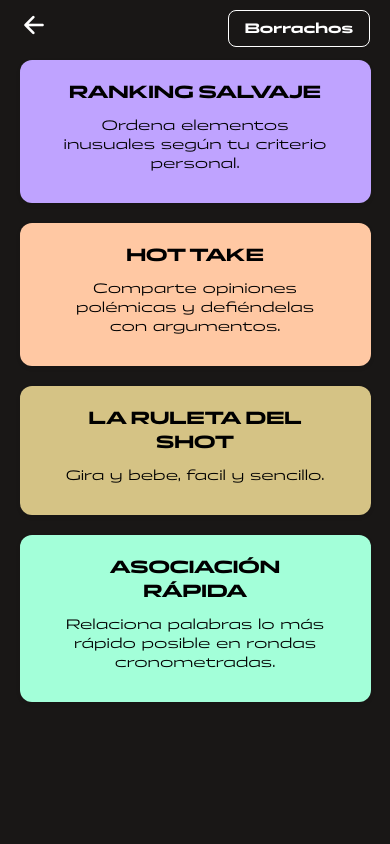
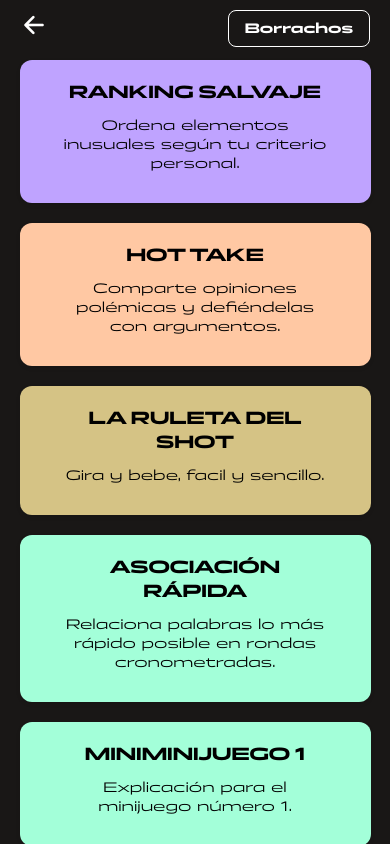
Before and after one commit to jgarcia311999/D.A.M, a React Native app: screen /MiniGames in a window 390 px wide. Built offline with nearby package versions, Linux system fonts and the light colour scheme.

Commit message:
creada la pagina de varios minigames, donde pondremos la descripcion de varios juegos

```diff
--- a/App.tsx
+++ b/App.tsx
@@ -18,6 +18,7 @@ import MiniGamesScreen from './screens/MiniGamesScreen';
 import MiniGame1 from './screens/miniGames/MiniGame1';
 import MiniGame2 from './screens/miniGames/MiniGame2';
 import MiniGame4 from './screens/miniGames/MiniGame4';
+import VariosMinigames from './screens/miniGames/VariosMinigames';
 import CreaTuFrase from './screens/CreaTuFrase';
 import TodasLasFrasesScreen from './screens/TodasLasFrasesScreen';
 
@@ -62,6 +63,7 @@ export default function App() {
           <Stack.Screen name="MiniGame1" component={MiniGame1} options={{ headerShown: false }} />
           <Stack.Screen name="MiniGame2" component={MiniGame2} />
           <Stack.Screen name="MiniGame4" component={MiniGame4} />
+          <Stack.Screen name="VariosMinigames" component={VariosMinigames} options={{ headerShown: false }} />
         </Stack.Navigator>
       </NavigationContainer>
     </GestureHandlerRootView>
--- a/screens/HomeScreen.js
+++ b/screens/HomeScreen.js
@@ -46,7 +46,7 @@ const juegos = [
     screen: 'MiniGames',
     imagen: PjsBotellines,
     imagenEstilo: { width: '80%', height: height * 0.35, resizeMode: 'contain' },
-    color: '#a3ffd9',
+    color: '#70B77E',
   },
   /* {
     id: 5,
@@ -364,7 +364,7 @@ const styles = StyleSheet.create({
     flexDirection: 'row',
   },
   jugadoresButtonText: {
-    color: '#fff',
+    color: '#000',
     fontWeight: 'bold',
     fontFamily: 'Panchang-Bold',
   },
@@ -376,7 +376,8 @@ const styles = StyleSheet.create({
     paddingVertical: 8,
     borderRadius: 8,
     borderWidth: 1,
-    borderColor: '#fff',
+    borderColor: '#000',
+    color: '#000',
     zIndex: 10,
   },
   input: {
--- a/screens/MiniGamesScreen.js
+++ b/screens/MiniGamesScreen.js
@@ -4,6 +4,34 @@ import { Ionicons } from '@expo/vector-icons';
 import { GestureHandlerRootView } from 'react-native-gesture-handler';
 import * as Haptics from 'expo-haptics';
 import { useSafeAreaInsets } from 'react-native-safe-area-context';
+
+const minijuegos = [
+  {
+    id: 'mini1',
+    titulo: 'MiniMiniJuego 1',
+    descripcion: 'Explicación para el minijuego número 1.',
+  },
+  {
+    id: 'mini2',
+    titulo: 'MiniMiniJuego 2',
+    descripcion: 'Instrucciones para el minijuego número 2.',
+  },
+  {
+    id: 'mini3',
+    titulo: 'MiniMiniJuego 3',
+    descripcion: 'Así se juega el minijuego 3: todos hacen X.',
+  },
+  {
+    id: 'mini4',
+    titulo: 'MiniMiniJuego 4',
+    descripcion: 'Normas especiales del minijuego cuatro.',
+  },
+  {
+    id: 'mini5',
+    titulo: 'MiniMiniJuego 5',
+    descripcion: 'Qué tienes que hacer en el MiniMiniJuego 5.',
+  },
+];
 
 const { width, height } = Dimensions.get('window');
 
@@ -33,7 +61,17 @@ export default function HomeScreen({ navigation, route }) {
         descripcion: 'Relaciona palabras lo más rápido posible en rondas cronometradas.',
         screen: 'MiniGame4',
       },
+      ...minijuegos.map(j => ({
+        nombre: j.titulo,
+        descripcion: j.descripcion,
+        screen: null,
+        minijuego: j
+      })),
     ];
+
+    const handleMinijuegoPress = (minijuego) => {
+      navigation.navigate('VariosMinigames', { minijuego });
+    };
 
     return (
         <GestureHandlerRootView style={{ flex: 1 }}>
@@ -84,7 +122,11 @@ export default function HomeScreen({ navigation, route }) {
                                         index === 2 ? '#d5c385' :
                                         '#a3ffd9'
                                     }]}
-                                    onPress={() => navigation.navigate(juego.screen, { jugadores })}
+                                    onPress={() =>
+                                      juego.minijuego
+                                        ? handleMinijuegoPress(juego.minijuego)
+                                        : navigation.navigate(juego.screen, { jugadores })
+                                    }
                                 >
                                     <View style={styles.cardTextContainer}>
                                         <Text style={styles.gameText}>{juego.nombre}</Text>
--- /dev/null
+++ b/screens/miniGames/VariosMinigames.js
@@ -0,0 +1,55 @@
+import React from 'react';
+import { View, Text, TouchableOpacity } from 'react-native';
+import { Ionicons } from '@expo/vector-icons';
+import { useNavigation } from '@react-navigation/native';
+import { useSafeAreaInsets } from 'react-native-safe-area-context';
+import * as Haptics from 'expo-haptics';
+
+export default function VariosMinigames({ route }) {
+  const { minijuego } = route.params;
+  const navigation = useNavigation();
+  const insets = useSafeAreaInsets();
+  return (
+    <>
+      <TouchableOpacity
+        style={[{ position: 'absolute', top: insets.top + 10, left: 20, zIndex: 10 }]}
+        onPress={() => {
+          Haptics.impactAsync(Haptics.ImpactFeedbackStyle.Light);
+          navigation.goBack();
+        }}
+      >
+        <Ionicons name="arrow-back" size={28} color="#fff" />
+      </TouchableOpacity>
+      <TouchableOpacity
+        style={[
+          {
+            position: 'absolute',
+            top: insets.top + 10,
+            right: 20,
+            zIndex: 10,
+            backgroundColor: 'transparent',
+            paddingHorizontal: 16,
+            paddingVertical: 8,
+            borderRadius: 8,
+            borderWidth: 1,
+            borderColor: '#fff',
+          },
+        ]}
+        onPress={() => {
+          Haptics.impactAsync(Haptics.ImpactFeedbackStyle.Light);
+          navigation.navigate('Jugadores');
+        }}
+      >
+        <Text style={{ color: '#fff', fontWeight: 'bold', fontFamily: 'Panchang-Bold' }}>Borrachos</Text>
+      </TouchableOpacity>
+      <View style={{ flex: 1, justifyContent: 'center', alignItems: 'center', backgroundColor: '#191716' }}>
+        <Text style={{ fontSize: 28, fontWeight: 'bold', marginBottom: 18, color: '#fff' }}>
+          {minijuego.titulo}
+        </Text>
+        <Text style={{ fontSize: 20, marginBottom: 26, textAlign: 'center', color: '#d5c385' }}>
+          {minijuego.descripcion}
+        </Text>
+      </View>
+    </>
+  );
+}
```
Also changed, not shown: screens/PruebaGameTwoScreen.js (+0 -110 lines).
